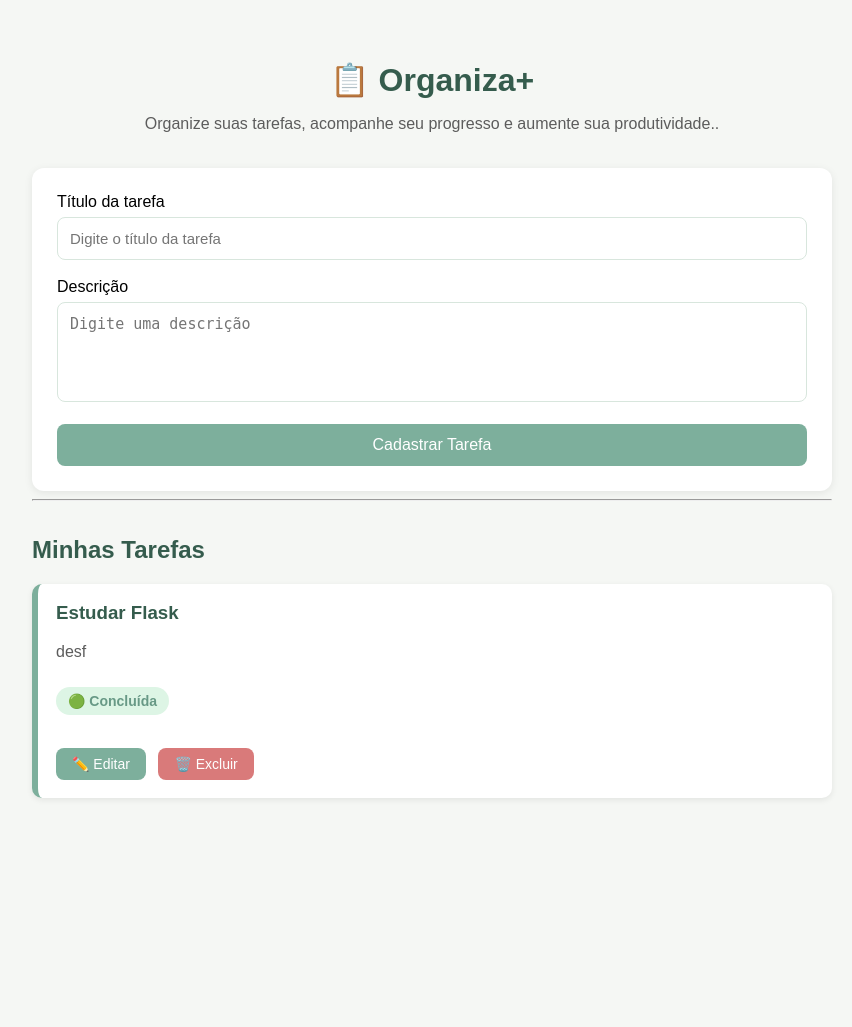
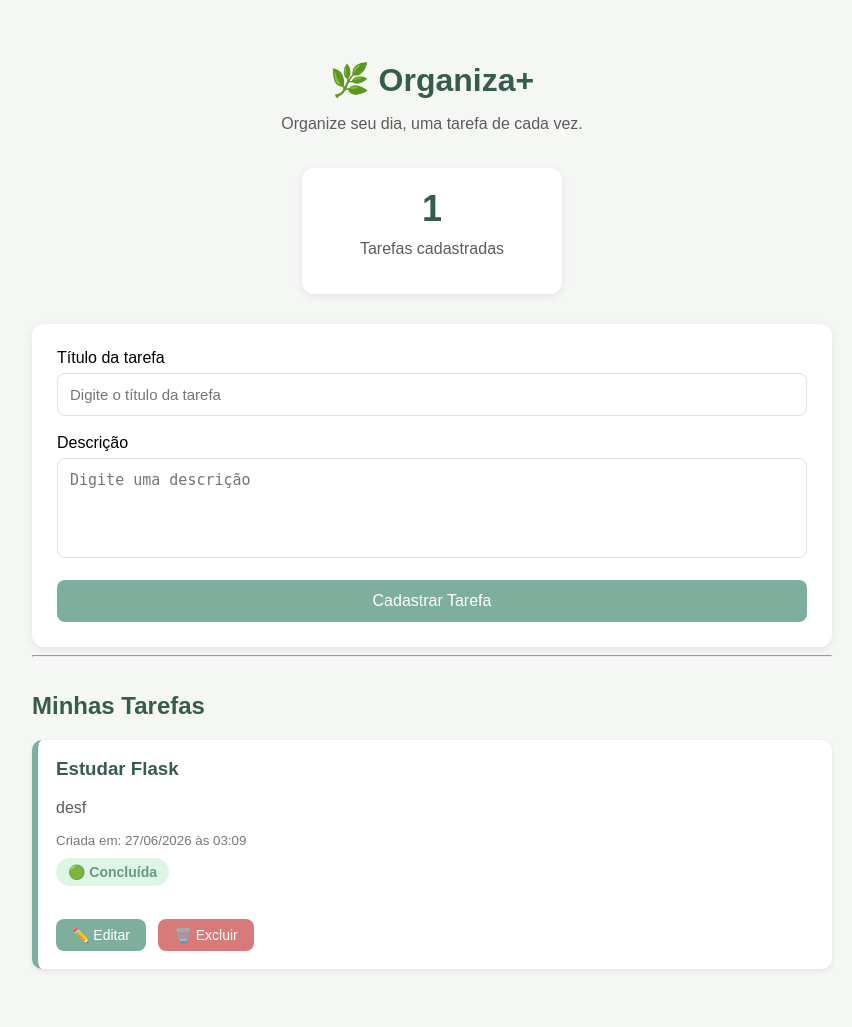
Before and after one commit to beacode0/Gerenciador-de-Tarefas, a Flask app: page / in a window 1280 px wide. Shown: the whole page, without its empty margins (208-1060 px from the left). Before the commit the page ends 799 px from the top, so only its background shows below. Run offline with Flask 3, Linux system fonts and the light colour scheme; data comes from the database, SQL or seed files in the repository; both versions use the stored data as it was after the commit.

Commit message:
style: melhorar interface e corrigir dashboard

```diff
--- a/src/app.py
+++ b/src/app.py
@@ -22,36 +22,45 @@ with app.app_context():
 @app.route('/', methods=['GET', 'POST'])
 def index():
     """
-    Esta rota é responsável por exibir a página inicial
-    e cadastrar uma nova tarefa.
+    Exibe a página inicial e cadastra novas tarefas.
     """
 
-    # Se o usuário clicar no botão "Cadastrar"
+    # Se o formulário foi enviado
     if request.method == 'POST':
 
-        # Recebo os dados enviados pelo formulário.
         titulo = request.form['titulo']
         descricao = request.form['descricao']
 
-        # Crio um objeto da classe Tarefa.
         nova_tarefa = Tarefa(
             titulo=titulo,
             descricao=descricao
         )
 
-        # Salvo a tarefa no banco de dados.
         db.session.add(nova_tarefa)
         db.session.commit()
 
-        # Após salvar, volto para a página inicial.
         return redirect('/')
 
-    # Busco todas as tarefas cadastradas.
+    # Busca todas as tarefas
     tarefas = Tarefa.query.all()
+
+    # Estatísticas
+    total_tarefas = len(tarefas)
+
+    tarefas_pendentes = len(
+        [t for t in tarefas if t.status == "Pendente"]
+    )
+
+    tarefas_concluidas = len(
+        [t for t in tarefas if t.status == "Concluída"]
+    )
 
     return render_template(
         'index.html',
-        tarefas=tarefas
+        tarefas=tarefas,
+        total_tarefas=total_tarefas,
+        tarefas_pendentes=tarefas_pendentes,
+        tarefas_concluidas=tarefas_concluidas
     )
 
 @app.route('/editar/<int:id>', methods=['GET', 'POST'])
--- a/src/static/style.css
+++ b/src/static/style.css
@@ -204,3 +204,36 @@ h2 {
     background-color: #4A8D59;
 
 }
+
+/* Resumo do sistema */
+.resumo {
+    display: flex;
+    justify-content: center;
+    margin-bottom: 30px;
+}
+
+.info-card {
+    background: white;
+    width: 220px;
+    text-align: center;
+    border-radius: 12px;
+    padding: 20px;
+    box-shadow: 0px 2px 8px rgba(0,0,0,.08);
+}
+
+.info-card h3 {
+    margin: 0;
+    color: #355C4D;
+    font-size: 36px;
+}
+
+.info-card p {
+    margin-top: 10px;
+    color: #5C5C5C;
+}
+
+.card small {
+    display: block;
+    margin-top: 10px;
+    color: #777;
+}
--- a/src/templates/index.html
+++ b/src/templates/index.html
@@ -13,10 +13,23 @@
 
     <div class="container">
 
-        <h1>📋 Organiza+</h1>
-        <p class="subtitulo">Organize suas tarefas, acompanhe seu progresso
-e aumente sua produtividade..</p>
+       <h1>🌿 Organiza+</h1>
 
+<p class="subtitulo">
+    Organize seu dia, uma tarefa de cada vez.
+</p>
+
+<div class="resumo">
+
+    <div class="info-card">
+
+        <h3>{{ tarefas|length }}</h3>
+
+        <p>Tarefas cadastradas</p>
+
+    </div>
+
+</div>
         <form method="POST">
 
             <label>Título da tarefa</label>
@@ -52,6 +65,11 @@ e aumente sua produtividade..</p>
                     <h3>{{ tarefa.titulo }}</h3>
 
                     <p>{{ tarefa.descricao }}</p>
+
+                    <small>
+                        Criada em:
+                        {{ tarefa.data_criacao.strftime('%d/%m/%Y às %H:%M') }}
+                    </small>
 
                     {% if tarefa.status == "Pendente" %}
 
```
Also changed, not shown: instance/database.db.
